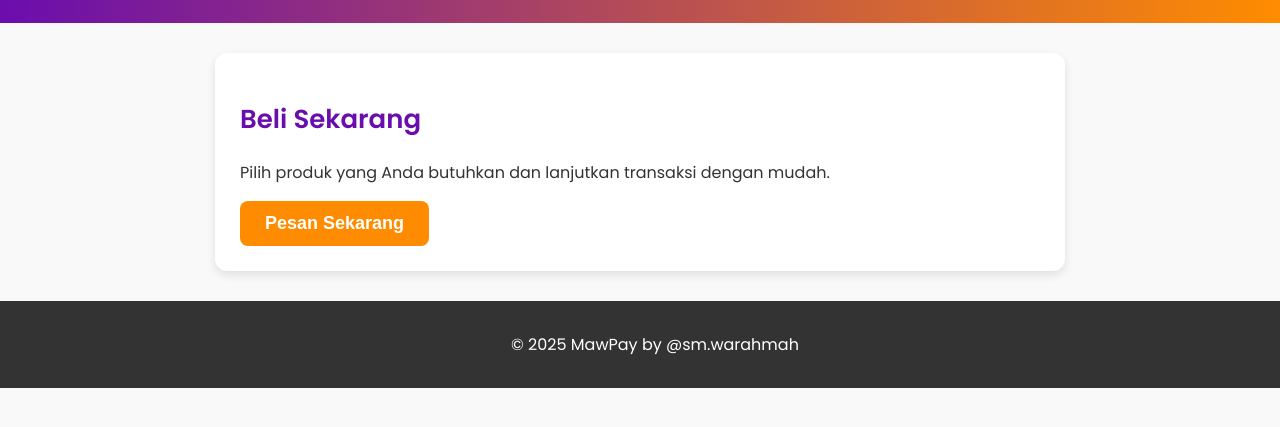
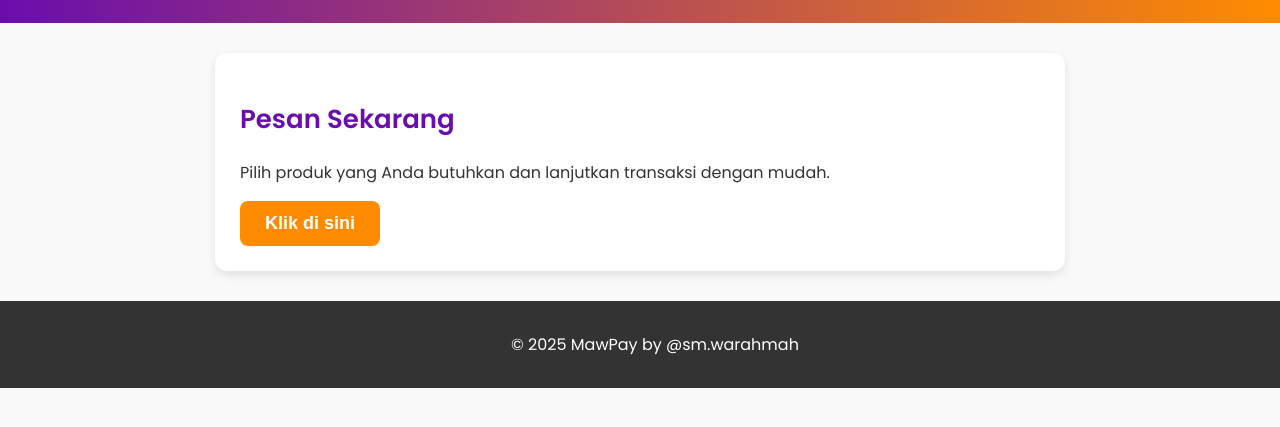
Before and after one commit to mawpay/maw_pay, a plain HTML site: page belanja.html in a window 1280 px wide. Shown: the part 301-728 px from the top of the page. Drawn offline with Linux system fonts and the light colour scheme.

Commit message:
belanja.html

```diff
--- a/belanja.html
+++ b/belanja.html
@@ -25,9 +25,9 @@
     </header>
 
     <section id="Pesan">
-        <h2>Beli Sekarang</h2>
+        <h2>Pesan Sekarang</h2>
         <p>Pilih produk yang Anda butuhkan dan lanjutkan transaksi dengan mudah.</p>
-        <button id="belanja-btn">Pesan Sekarang</button>
+        <button id="belanja-btn">Klik di sini</button>
     </section>
 
     <footer>
```
